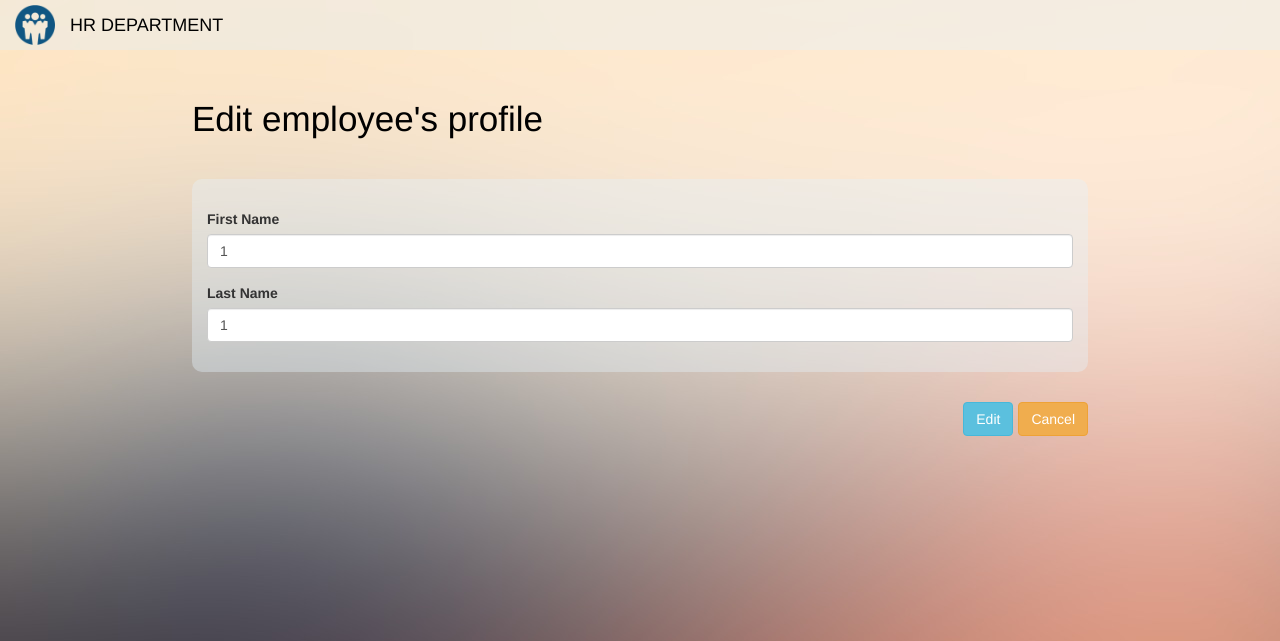
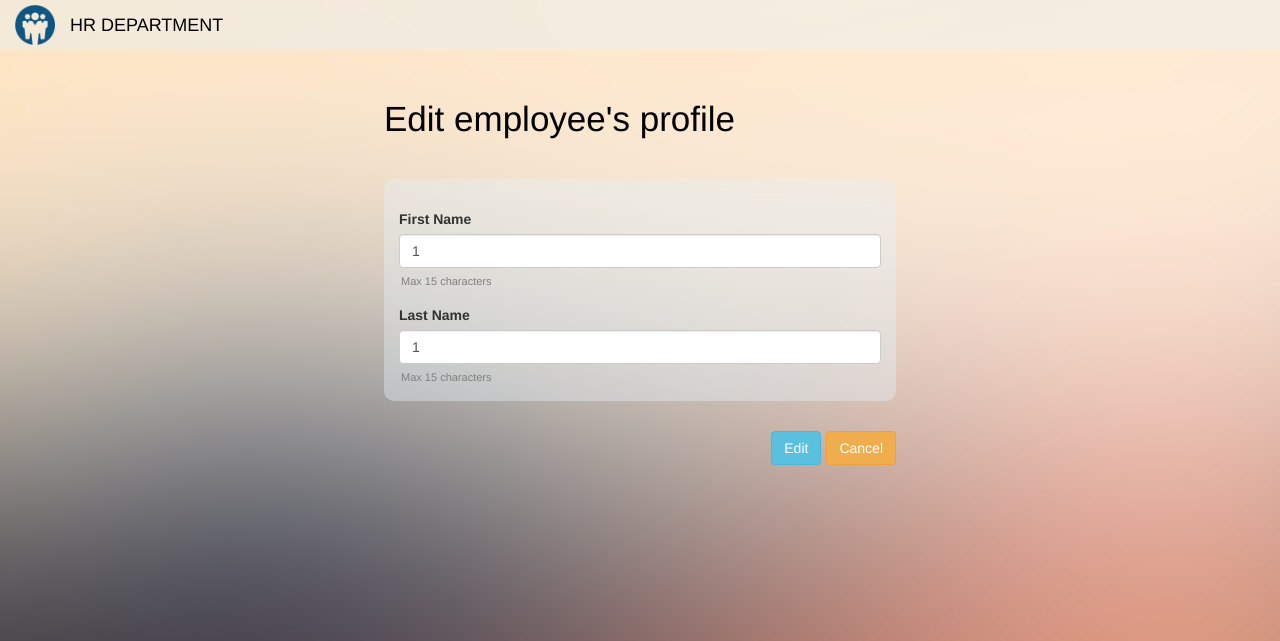
Before and after one commit to SteevePere/Daisy, a Flask app: page /edit/1/1/1 in a window 1280 px wide. Shown: the top 641 px of the page. Run offline with Flask 2, Linux system fonts and the light colour scheme; some libraries are stand-ins or nearby versions.

Commit message:
added form len control, minor css

```diff
--- a/Daisy.py
+++ b/Daisy.py
@@ -1,4 +1,5 @@
-#IMPORTS
+# -- IMPORTS --
+
 from flask import Flask, request, jsonify, redirect, url_for
 from flaskext.mysql import MySQL
 from flask import render_template
@@ -8,12 +9,14 @@ from wtforms.validators import (DataRequired,Length)
 from flask_bootstrap import Bootstrap
 import datetime
 
-#INIT OBJECTS
+# -- INIT OBJECTS --
+
 mysql = MySQL()
 app = Flask(__name__)
 bootstrap = Bootstrap(app)
 
-#APP CONFIG
+# -- APP CONFIG --
+
 app.config['MYSQL_DATABASE_USER'] = 'root'
 app.config['MYSQL_DATABASE_PASSWORD'] = 'Makaveli'
 app.config['MYSQL_DATABASE_DB'] = 'Daisy'
@@ -21,14 +24,17 @@ app.config['MYSQL_DATABASE_HOST'] = 'localhost'
 app.config['SECRET_KEY'] = 'top secret key'
 mysql.init_app(app)
 
-#MYSQL OBJECTS
+# -- MYSQL OBJECTS --
+
 conn = mysql.connect()
 cursor = conn.cursor()
 
-#CUSTOM CLASSES
+# -- CUSTOM CLASSES --
+
+#EMPLOYEE FORM
 class RegistrationForm(FlaskForm):
-	first_name = StringField('First Name', validators=[DataRequired()])
-	last_name = StringField('Last Name', validators=[DataRequired(), Length(min=1, max=25)])
+	first_name = StringField('First Name', validators=[DataRequired(), Length(min=1, max=15, message="Max length 15 characters")])
+	last_name = StringField('Last Name', validators=[DataRequired(), Length(min=1, max=15, message="Max length 15 characters")])
 
 # -- ROUTES --
 
@@ -114,6 +120,7 @@ def modify(empno):
 def not_found(error):
 	return jsonify({'code':404,'message': 'Not Found'}),404
 
-#APP ENGINE
+# -- APP ENGINE --
+
 if __name__ == '__main__':
 	app.run('0.0.0.0',port='5000')
--- a/static/styles/styles.css
+++ b/static/styles/styles.css
@@ -2,7 +2,7 @@
 body {
   background-image: url("../images/bkg.jpg");
 	margin-top: 5%;
-	max-width: 70%;
+	max-width: 65%;
 	margin: auto;
 }
 
--- a/templates/edit.html
+++ b/templates/edit.html
@@ -16,7 +16,7 @@
 
 	{% import "bootstrap/wtf.html" as wtf %}
 
-	<body>
+	<body style="max-width: 40%!important;">
 
 		<nav class="navbar navbar-inverse navbar-fixed-top navbar-light bg-light" style="background-color: rgb(227, 240, 247, .4); border-width: 0px;" role="navigation">
 			<a href="/" class="navbar-left"><img style="width: 40px; height: 40px; margin: 5px 0px 5px 15px;" src="/static/images/HR.png"></a>
@@ -39,13 +39,18 @@
 			<form action="{{ url_for('modify',empno=empno) }}" method="post" class="form" role="form">
 				<div class="form-group">
 					<d1>
-						{{ wtf.form_field(form.first_name, class='form-control', value=firstname) }}
+						{{ wtf.form_field(form.first_name, maxlength="15", class='form-control', value=firstname) }}
 					</d1>
+					<div style="margin-top: -13px; padding-left: 2px">
+					<small style="font-size: 11px; color: grey;">Max 15 characters</small>
+					</div>
 				</div>
-				<div class="form-group">
 					<d1>
-						{{ wtf.form_field(form.last_name, class='form-control', value=lastname) }}
+						{{ wtf.form_field(form.last_name, maxlength="15", class='form-control', value=lastname) }}
 					</d1>
+					<div style="margin-top: -13px; padding-left: 2px">
+					<small style="font-size: 11px; color: grey;">Max 15 characters</small>
+					</div>
 				</div>
 			</div>
 			<p><input type=button onclick="window.location='/';" value="Cancel" class="btn btn-warning pull-right" style="margin-bottom: 0px; margin-top: 30px; margin-left: 5px;"></p>
--- a/templates/index.html
+++ b/templates/index.html
@@ -30,6 +30,7 @@
 			<h1>Employee overview</h1>
 		</div>
 
+		<br>
 		<br>
 
 		<p>
```
Also changed, not shown: templates/add.html (+9 -3 lines).
